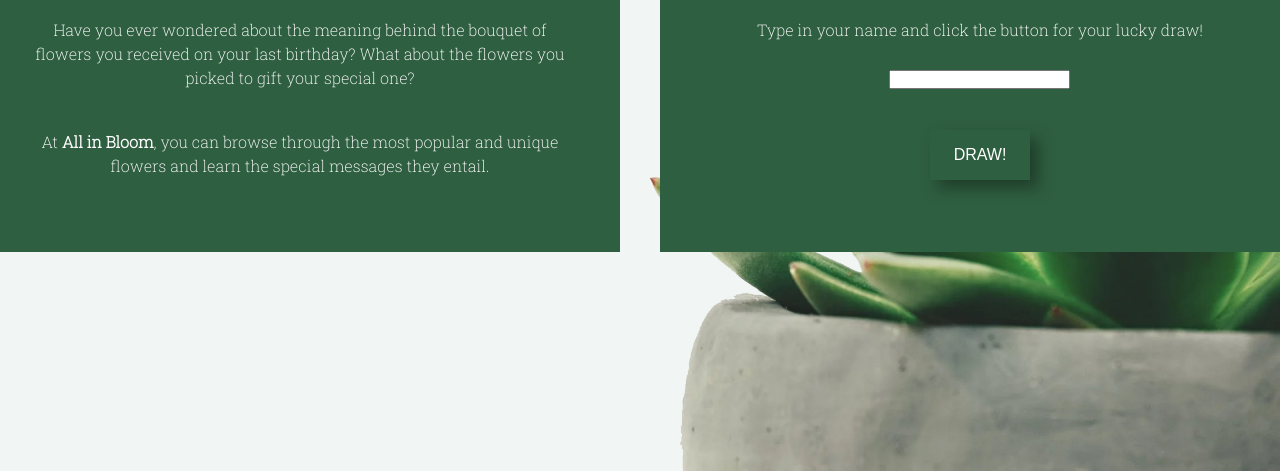
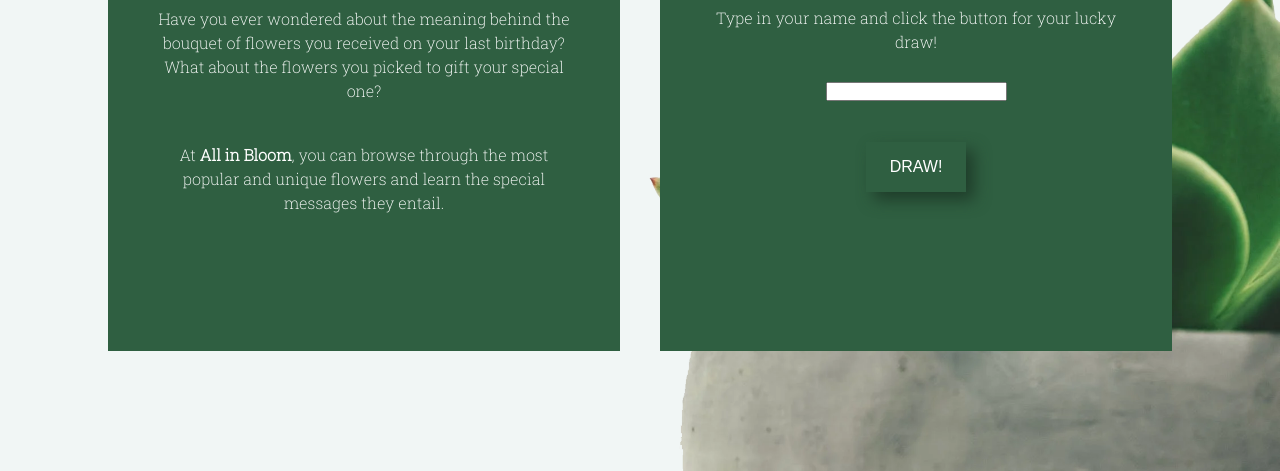
Before and after one commit to lucychoi1215/JSON, a plain HTML site: page index2.html in a window 1280 px wide. Shown: the part 329-800 px from the top of the page. Drawn offline with Linux system fonts and the light colour scheme.

Commit message:
rebuild pages

```diff
--- a/style.css
+++ b/style.css
@@ -131,6 +131,8 @@ html, body {
 }
 
 #about, #specialDraw{
+  display: flex;
+  flex-direction: column;
   background-color: #2f5f41;
   font-family: 'Roboto Slab';
   line-height: 1.5em;
@@ -138,6 +140,12 @@ html, body {
   width: 80vmin;
   padding: 6vmin 6vmin 6vmin 6vmin;
   animation: aboutAppear 2s ease-in-out;
+  width: 40vw;
+  height: 70vh;
+
+  text-align: center;
+  align-items: center;
+  justify-content: center;
   }
 
   p + p {
@@ -258,6 +266,11 @@ html, body {
 #all {
   display: flex;
   flex-direction: row;
+  width: 100vw;
+  height: 100vh;
+  justify-content: center;
+  align-items: center;
+
 }
 
 
```
